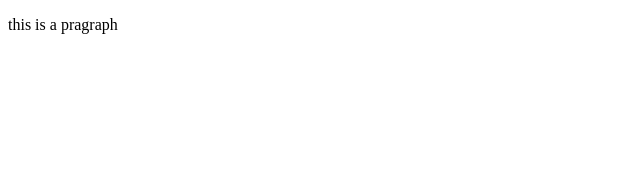
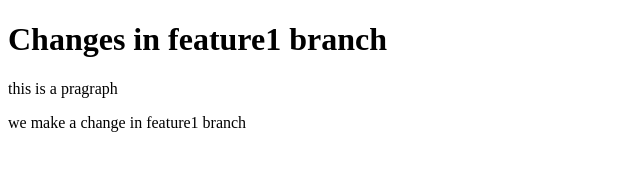
Before and after one commit to sonaligupta-04047/Localrepo, a plain HTML site: page index.html in a window 1280 px wide. Shown: the whole page, without its empty margins (0-640 px from the left). Drawn offline with Linux system fonts and the light colour scheme.

Commit message:
add a new changes

```diff
--- a/index.html
+++ b/index.html
@@ -7,7 +7,10 @@
   <link rel="stylesheet" herf="style.css">
 </head>
 <body>
+  <h1>Changes in feature1 branch</h1>
   <p>this is a pragraph</p>
+  <p>we make a change in feature1 branch </p>
+
 
 </body>
 </html>
```
